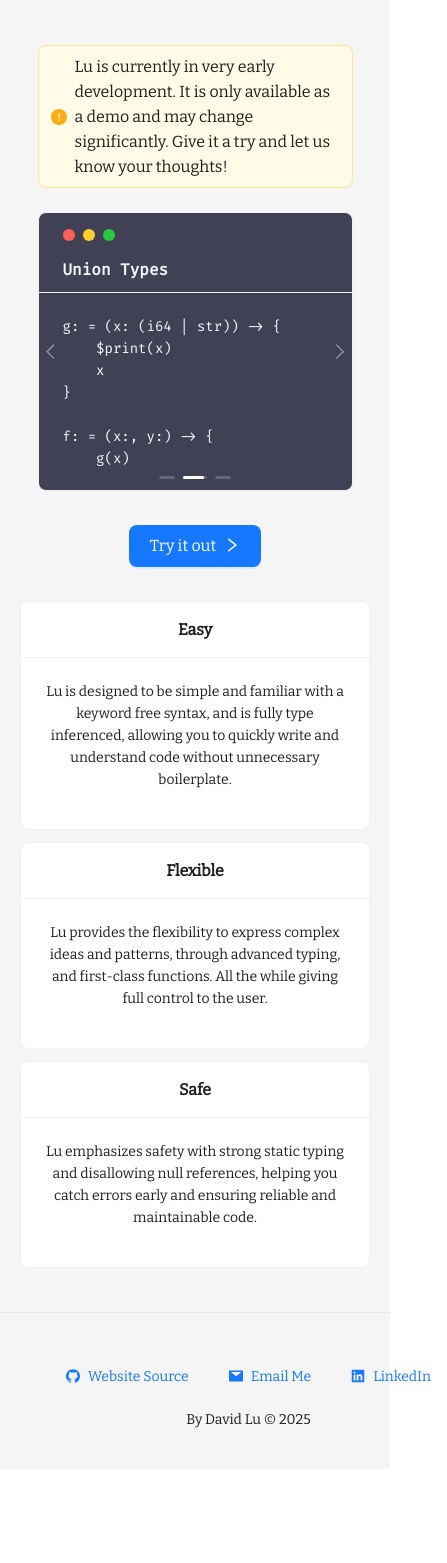
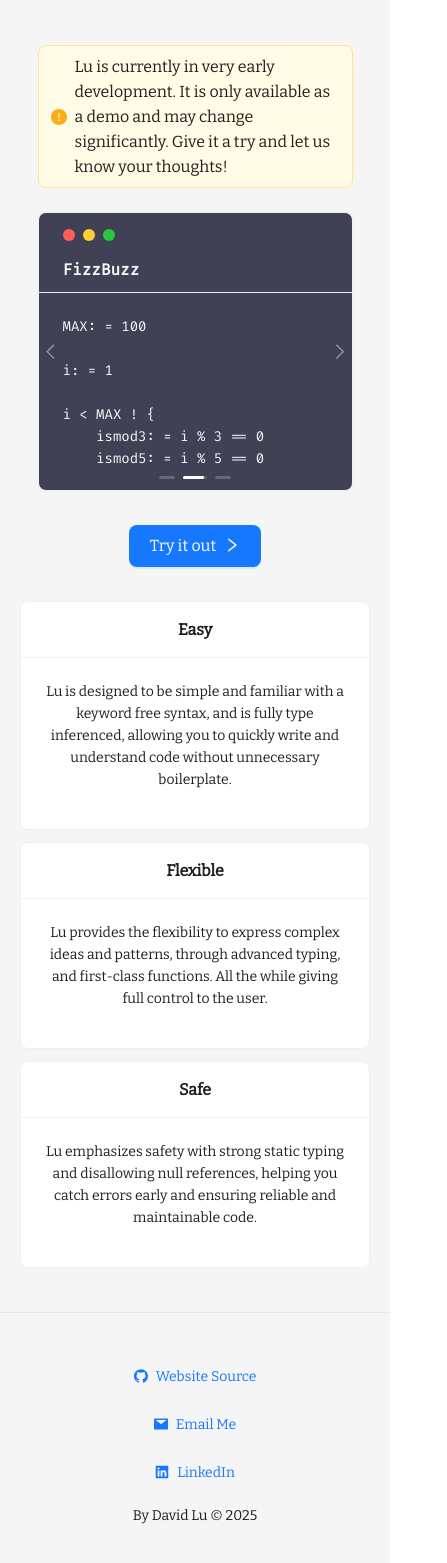
Before and after one commit to marinarasub/lu-lang-web, a React (Create React App) app: page / in a window 390 px wide. Shown: the part 355-1918 px from the top of the page, 447 px wide, since content can reach past the window. Before the commit the page ends 1824 px from the top, so only its background shows below. Built offline with nearby package versions, Linux system fonts and the light colour scheme; no server answers.

Commit message:
add examples, fix footer for small screen

```diff
--- a/src/App.tsx
+++ b/src/App.tsx
@@ -1,8 +1,10 @@
 import {
   Button,
+  Col,
   ConfigProvider,
   Divider,
   Layout,
+  Row,
   Space,
   Typography
 } from "antd";
@@ -53,17 +55,23 @@ function App() {
           <Divider />
           <Footer style={{ margin: 'auto', textAlign: 'center', height: "100%", width: "100%" }}>
             <Space direction='vertical' size='middle'>
-              <Space direction='horizontal' size='small'>
-                <Button type="link" href={SOURCE_URL} target="_blank" rel="noopener noreferrer" icon={<GithubFilled />}>
+              <Row gutter={[16, 16]}>
+                <Col xs={24} md={8}>
+                  <Button block type="link" href={SOURCE_URL} target="_blank" rel="noopener noreferrer" icon={<GithubFilled />}>
                     Website Source
                   </Button>
-                <Button type="link" href={EMAIL_URL} target="_blank" rel="noopener noreferrer" icon={<MailFilled />}>
+                </Col>
+                <Col xs={24} md={8}>
+                  <Button block type="link" href={EMAIL_URL} target="_blank" rel="noopener noreferrer" icon={<MailFilled />}>
                     Email Me
                   </Button>
-                <Button type="link" href={LINKEDIN_URL} target="_blank" rel="noopener noreferrer" icon={<LinkedinFilled />}>
+                </Col>
+                <Col xs={24} md={8}>
+                  <Button block type="link" href={LINKEDIN_URL} target="_blank" rel="noopener noreferrer" icon={<LinkedinFilled />}>
                     LinkedIn
                   </Button>
-              </Space>
+                </Col>
+              </Row>
               <Paragraph>By David Lu © 2025</Paragraph>
             </Space>
           </Footer>
--- a/src/constants/examples.ts
+++ b/src/constants/examples.ts
@@ -18,6 +18,33 @@ const FIB_CODE =
 
 $print(fib(10))
 `;
+
+const FIZZBUZZ_CODE =
+`MAX: = 100
+
+i: = 1
+
+i < MAX ! {
+    ismod3: = i % 3 == 0
+    ismod5: = i % 5 == 0
+    ismod3 ?
+        $print("Fizz")
+    ismod5 ?
+        $print("Buzz")
+    ~(ismod3 | ismod5) ?
+        $print(i)
+    $print("\n")
+    i = i + 1
+} : i
+`;
+
+const TUPLE_CODE =
+`(a:, b:) = (3, 4)
+(b, a) = (a, b)
+c: = (a, b).(0, (0, 1))
+d: = c.1
+$print(a + b), $print(", "), $print(d.0)
+`
 
 const UNION_CODE =
 `g: = (x: (i64 | str)) -> {
@@ -44,16 +71,28 @@ const EXAMPLE_LIST = [
         code: `$print("Hello, World!")`,
     },
     {
+        title: 'Fibonacci',
+        key: 'fib.lu',
+        description: 'Recursive Fibonacci in Lu',
+        code: FIB_CODE,
+    },
+    {
+        title: 'FizzBuzz',
+        key: 'fizzbuzz.lu',
+        description: 'FizzBuzz in Lu',
+        code: FIZZBUZZ_CODE,
+    },
+    {
+        title: 'Tuple Types',
+        key: 'tuple.lu',
+        description: 'Tuple assignment in Lu',
+        code: TUPLE_CODE,
+    },
+    {
         title: 'Union Types',
         key: 'union.lu',
         description: 'Union types in Lu',
         code: UNION_CODE,
-    },
-    {
-        title: 'Fibonacci',
-        key: 'fib.lu',
-        description: 'Recursive Fibonacci in Lu',
-        code: FIB_CODE,
     },
 ];
 
@@ -62,6 +101,8 @@ EXAMPLE_LIST.forEach((example) => {
     EXAMPLE_MAP.set(example.key, example);
 });
 
+const PRIME_EXAMPLE_LIST = [EXAMPLE_MAP.get('hello.lu')!, EXAMPLE_MAP.get('fizzbuzz.lu')!, EXAMPLE_MAP.get('fib.lu')!];
+
 const DEFAULT_EXAMPLE = EXAMPLE_LIST[0];
 
-export { EXAMPLE_MAP, EXAMPLE_LIST, DEFAULT_EXAMPLE };
+export { EXAMPLE_MAP, EXAMPLE_LIST, PRIME_EXAMPLE_LIST, DEFAULT_EXAMPLE };
--- a/src/pages/HomePage.tsx
+++ b/src/pages/HomePage.tsx
@@ -5,7 +5,7 @@ import { RightOutlined } from "@ant-design/icons";
 import { Carousel } from "antd";
 
 import './HomePage.css';
-import { EXAMPLE_LIST } from "../constants/examples";
+import { PRIME_EXAMPLE_LIST } from "../constants/examples";
 import { EARLY_DEV_NOTICE, ONE_LINER, Pillar, PILLARS } from "../constants/aboutLu";
 
 const { Title, Paragraph } = Typography;
@@ -82,7 +82,7 @@ function HomePage() {
                     className="half-width"
                 />
                 <Carousel autoplay={{dotDuration: true}} arrows style={{margin: "0 auto"}} className="half-width">
-                    {EXAMPLE_LIST.map((example) => {
+                    {PRIME_EXAMPLE_LIST.map((example) => {
                         return (
                             <div key={example.key} style={{width: "100%", height: "100%"}}>
                                 {makeExampleCard(example)}
```
Lines whose indentation alone changed are shown as unchanged.
